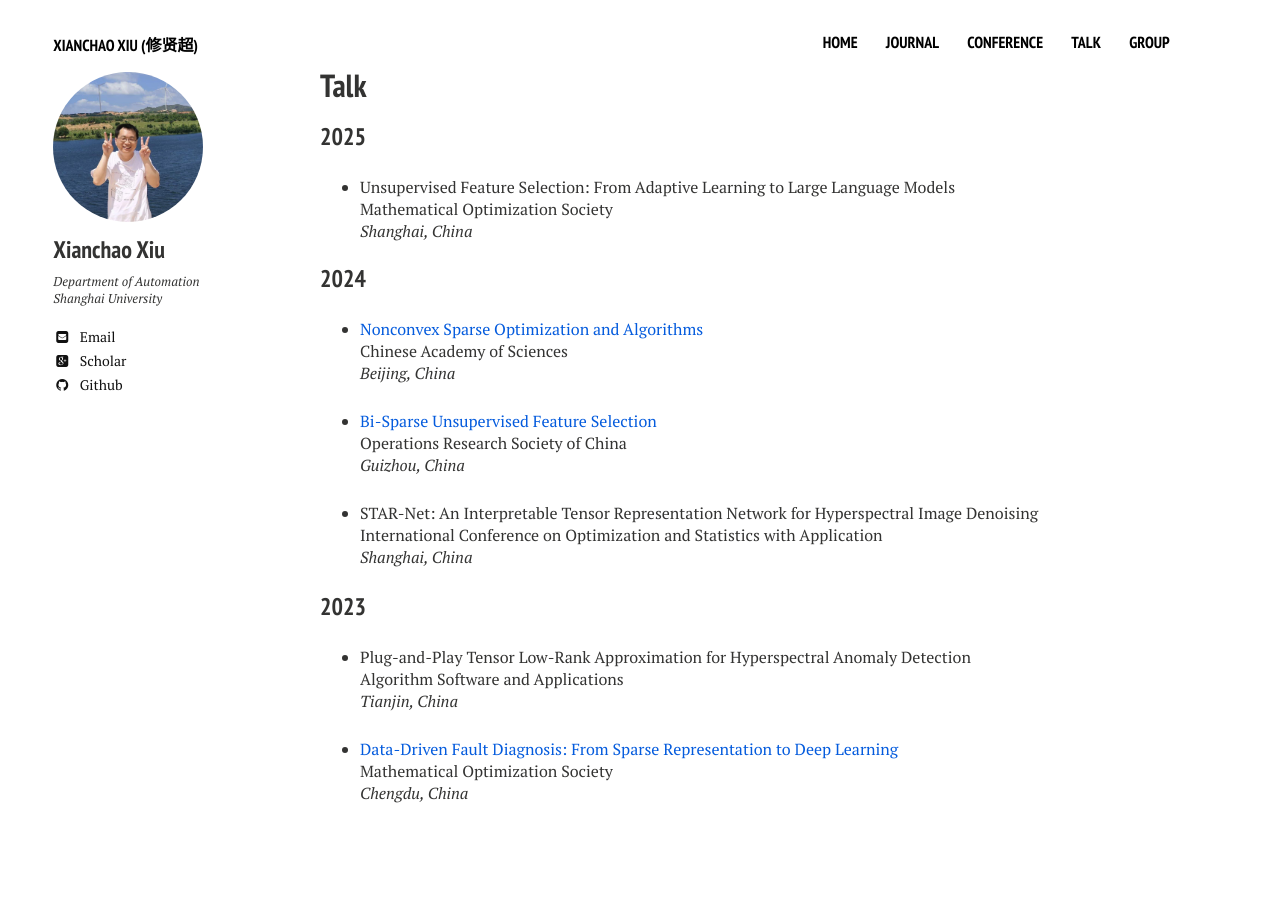
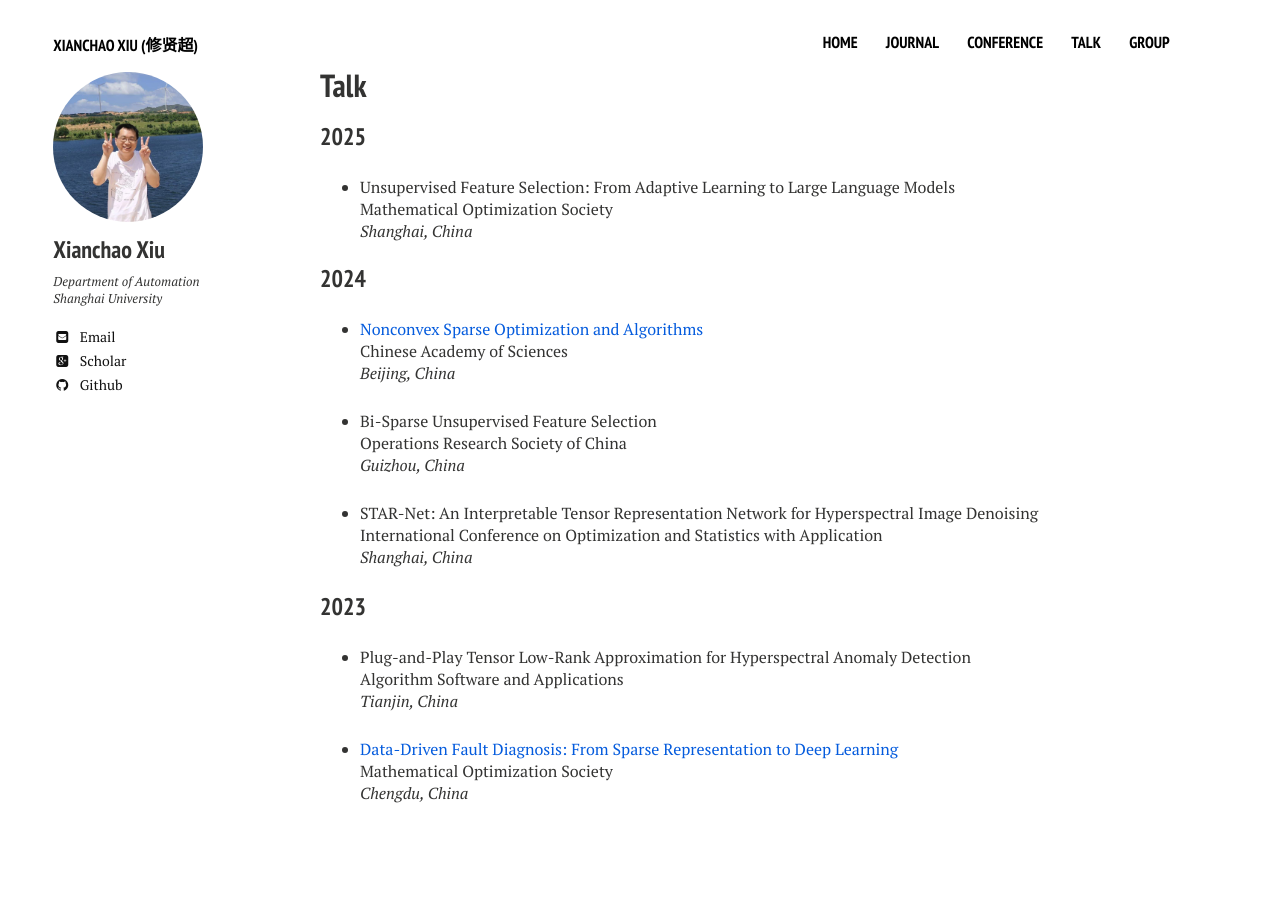
Before and after one commit to xianchaoxiu/xianchaoxiu.github.io, a Jekyll site: the page built from talk/index.md, in a window 1280 px wide. Built offline with Jekyll 4.4.1, drawn with Linux system fonts in a browser that asks for light colours; nearby versions of some CDN libraries.

Commit message:
Update index.md

```diff
--- a/talk/index.md
+++ b/talk/index.md
@@ -22,7 +22,7 @@ Mathematical Optimization Society<br>
 Chinese Academy of Sciences <br>
 <i>Beijing, China</i><br>
 
-* <a href="../talk/2024-ORSC.pdf" class="textlink" target="_blank"> Bi-Sparse Unsupervised Feature Selection </a> <br>
+* Bi-Sparse Unsupervised Feature Selection <br>
 Operations Research Society of China<br>
 <i>Guizhou, China</i><br>
 
```
